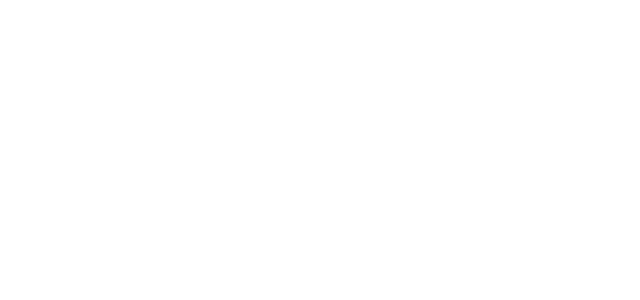
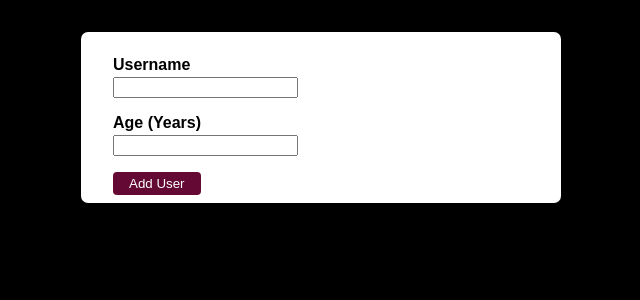
Before and after one commit to AichaAO97/react-project1, a React (Create React App) app: page / in a window 1280 px wide. Shown: the top 300 px of the page, without its empty margins (319-959 px from the left). Built offline with nearby package versions, Linux system fonts and the light colour scheme.

Commit message:
add the AddUser component and Button component+ their style modules

```diff
--- a/src/App.js
+++ b/src/App.js
@@ -1,10 +1,10 @@
 import React from 'react';
 
-
+import AddUser from './Components/AddUser/AddUser';
 function App() {
   return (
     <div>
-
+      <AddUser />
     </div>
   );
 }
--- /dev/null
+++ b/src/Components/AddUser/AddUser.js
@@ -0,0 +1,22 @@
+import React from 'react';
+
+import classes from './AddUser.module.css';
+import Button from './../Button/Button';
+function AddUser() {
+  return (
+    <form className={classes.form}>
+      <p>
+        <label className={classes.label}> Username</label>
+        <input type="text" />
+      </p>
+      <p>
+        <label className={classes.label}>Age (Years)</label>
+        <input type="number" />
+      </p>
+
+      <Button text="Add User" />
+    </form>
+  );
+}
+
+export default AddUser;
--- /dev/null
+++ b/src/Components/AddUser/AddUser.module.css
@@ -0,0 +1,18 @@
+.form {
+  border-radius: 7px;
+  -webkit-border-radius: 7px;
+  -moz-border-radius: 7px;
+  -ms-border-radius: 7px;
+  -o-border-radius: 7px;
+  background-color: white;
+  max-width: 30rem;
+  padding: 0.5rem;
+  padding-left: 2rem;
+  margin: 2rem auto;
+}
+
+.label {
+  display: block;
+  font-weight: bold;
+  margin-bottom: 0.2rem;
+}
--- /dev/null
+++ b/src/Components/Button/Button.js
@@ -0,0 +1,12 @@
+import React from 'react';
+import classes from './Button.module.css';
+
+function Button(props) {
+  return (
+    <button className={classes.button} type="submit">
+      {props.text}
+    </button>
+  );
+}
+
+export default Button;
--- /dev/null
+++ b/src/Components/Button/Button.module.css
@@ -0,0 +1,8 @@
+.button {
+  padding: 0.25rem 1rem;
+  background-color: rgb(100, 9, 52);
+  color: white;
+  border: none;
+  border-radius: 0.25rem;
+  cursor: pointer;
+}
--- a/src/index.css
+++ b/src/index.css
@@ -8,4 +8,5 @@ html {
 
 body {
   margin: 0;
+  background-color: black;
 }
```
Also changed, not shown: src/Components/ErrorModal/ErrorModal.js (added), src/Components/ErrorModal/ErrorModal.module.css (added), src/Components/UsersList/UsersList.js (added), src/Components/UsersList/UsersList.module.css (added), 2 other files (tests, documents, lock files or other folders).
